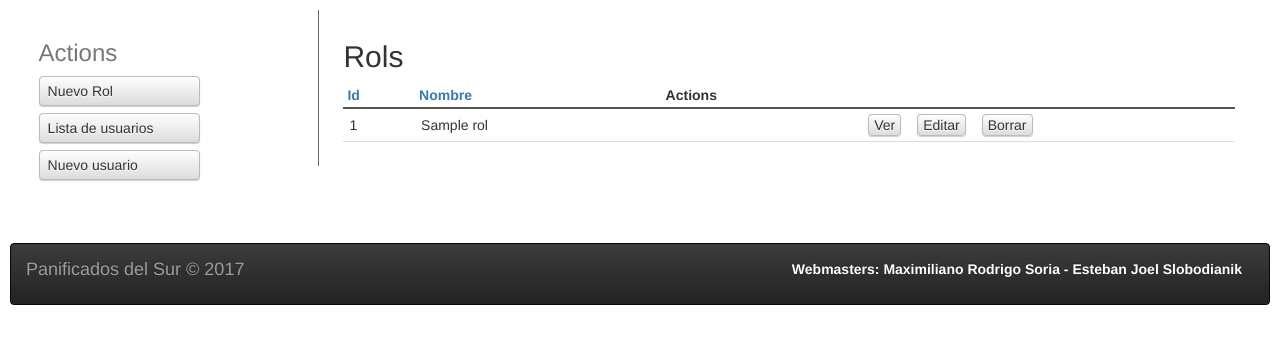
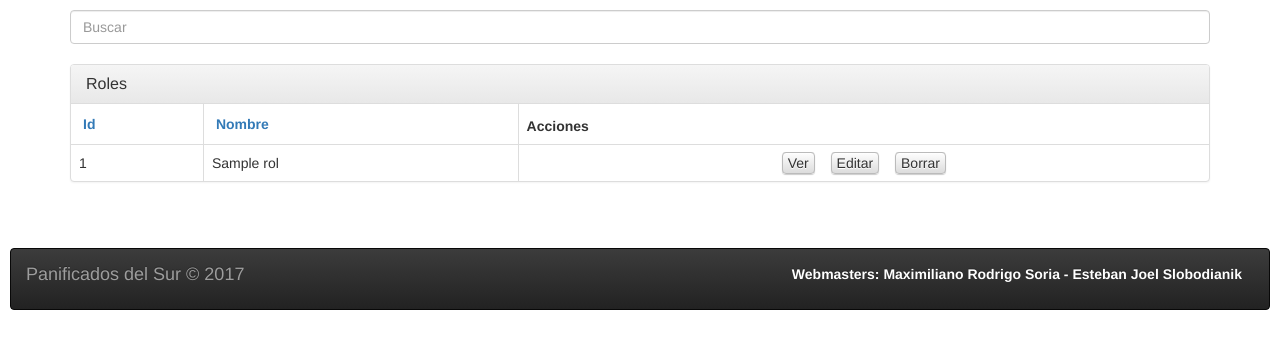
Before and after one commit to MaximilianoRodrigoSoria/proyectoPanificadora, a CakePHP app: the page made by app/View/Rols/index.ctp in a window 1280 px wide. Shown: the part 92-441 px from the top of the page. Run offline with PHP 8.4 and a stand-in for CakePHP, Linux system fonts and the light colour scheme; the template is opened without the code that fills it: most values are stand-ins (such as "Sample title", 1, 10 or a date in 2020); some libraries are stand-ins or nearby versions.

Commit message:
Cmabios de vista

```diff
--- a/app/View/Rols/index.ctp
+++ b/app/View/Rols/index.ctp
@@ -1,11 +1,17 @@
-<div class="rols index">
-	<h2><?php echo __('Rols'); ?></h2>
-	<table cellpadding="0" cellspacing="0">
+<div class="container">
+	<input type="text" class="form-control" placeholder="Buscar"><br>
+	<div class="panel panel-default">
+
+  <div class="panel-heading">
+    <h3 class="panel-title">Roles</h3>
+  </div>
+
+	<table class="table table-bordered">
 	<thead>
 	<tr>
 			<th><?php echo $this->Paginator->sort('id'); ?></th>
 			<th><?php echo $this->Paginator->sort('nombre'); ?></th>
-			<th class="actions"><?php echo __('Actions'); ?></th>
+			<th class="actions"><?php echo __('Acciones'); ?></th>
 	</tr>
 	</thead>
 	<tbody>
@@ -22,6 +28,8 @@
 <?php endforeach; ?>
 	</tbody>
 	</table>
+</div>
+
 	<p>
 	<?php
 	echo $this->Paginator->counter(array(
@@ -36,11 +44,4 @@
 	?>
 	</div>
 </div>
-<div class="actions">
-	<h3><?php echo __('Actions'); ?></h3>
-	<ul>
-		<li><?php echo $this->Html->link(__('Nuevo Rol'), array('action' => 'add')); ?></li>
-		<li><?php echo $this->Html->link(__('Lista de usuarios'), array('controller' => 'usuarios', 'action' => 'index')); ?> </li>
-		<li><?php echo $this->Html->link(__('Nuevo usuario'), array('controller' => 'usuarios', 'action' => 'add')); ?> </li>
-	</ul>
 </div>
```
